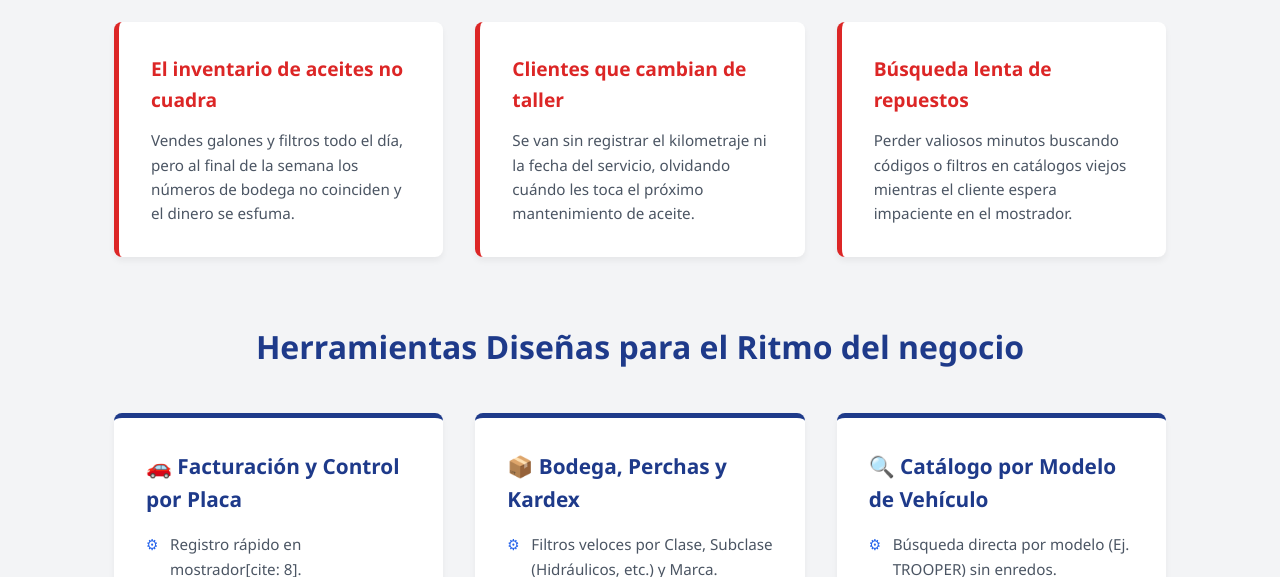
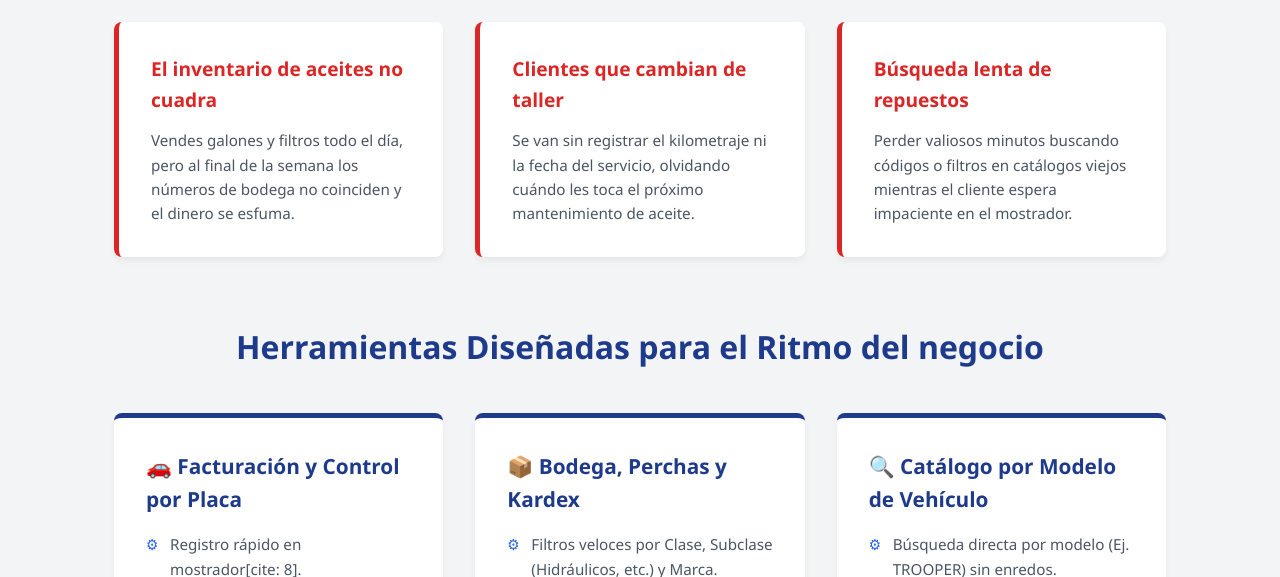
Before and after one commit to IliosoftEcuador/IliosoftTecnicentro, a plain HTML site: page index.html in a window 1280 px wide. Shown: the part 523-1100 px from the top of the page. Drawn offline with Linux system fonts and the light colour scheme.

Commit message:
Update index.html

```diff
--- a/index.html
+++ b/index.html
@@ -102,7 +102,7 @@
         </div>
 
         <!-- MÓDULOS ENFOCADOS EN TALLER -->
-        <h2 class="section-title">Herramientas Diseñas para el Ritmo del negocio</h2>
+        <h2 class="section-title">Herramientas Diseñadas para el Ritmo del negocio</h2>
         <div class="modules-grid">
             <div class="module-card">
                 <h3>🚗 Facturación y Control por Placa</h3>
```
